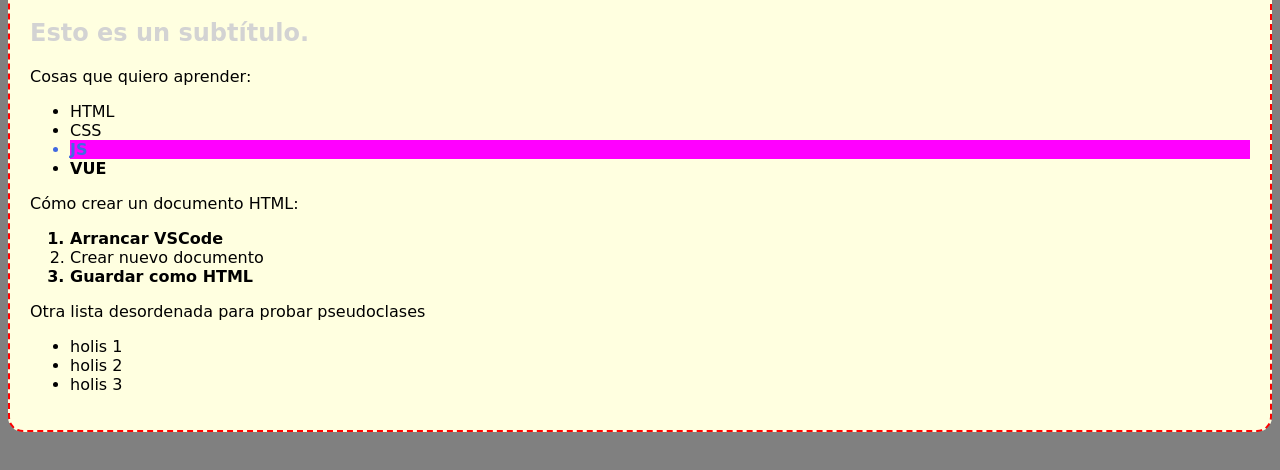
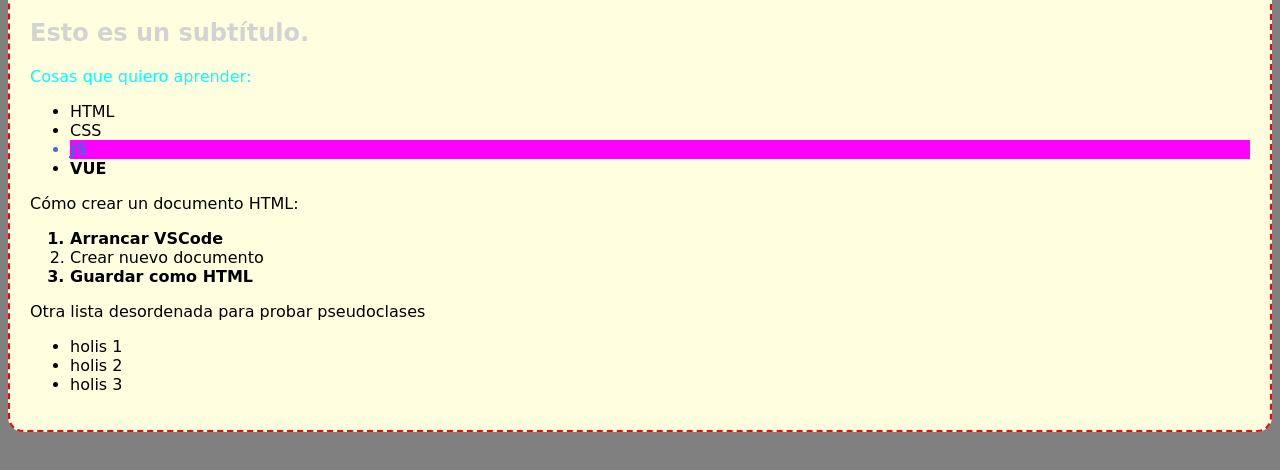
Before and after one commit to kildegaard/webDev, a plain HTML site: page Practicas-Wmedia/practica-4/index.html in a window 1280 px wide. In both pictures the pointer is over the element "Cosas que quiero aprender:". Shown: the part 92-562 px from the top of the page. Drawn offline with Linux system fonts and the light colour scheme.

Commit message:
agregado de practica 4

```diff
--- a/Practicas-Wmedia/practica-4/style/main.css
+++ b/Practicas-Wmedia/practica-4/style/main.css
@@ -32,3 +32,7 @@ ul:nth-of-type(1) li:nth-child(3) {
     font-weight: bold;
     background-color: #f0f;
 }
+
+p:hover {
+    color: aqua;
+}
```
